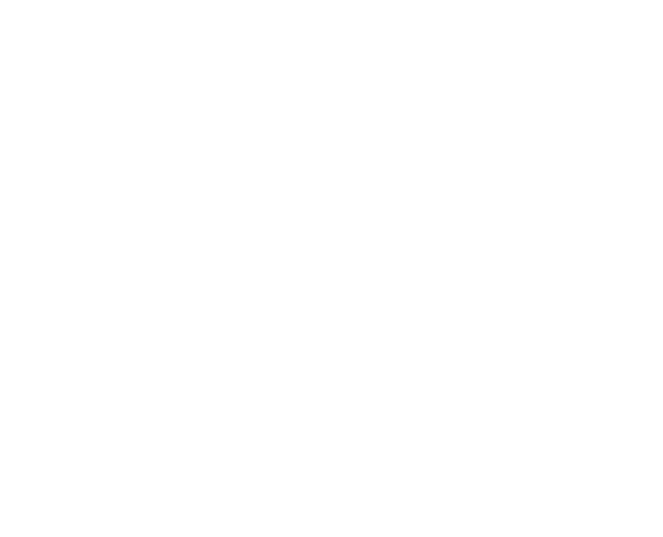
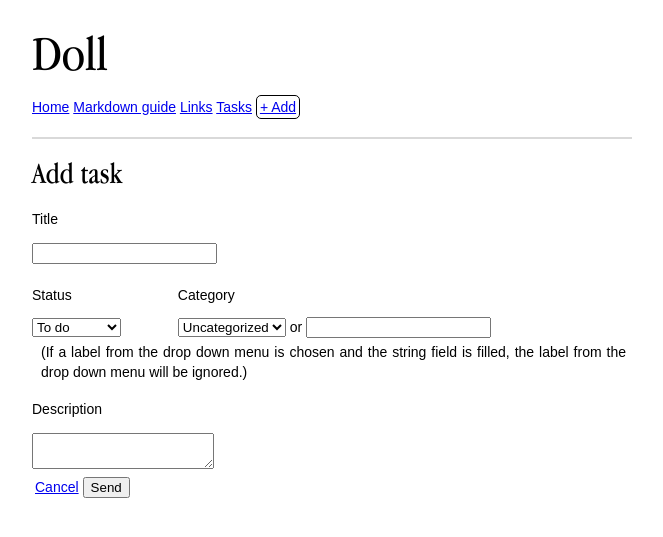
Before and after one commit to Starstaub/doll, a Flask app: page /task_add in a window 1280 px wide. Before the commit the part shown is empty. Shown: the top 537 px of the page, without its empty margins (308-971 px from the left). Run offline with Flask 2, Linux system fonts and the light colour scheme; tables that the repository leaves empty hold one stand-in row (values such as "Sample post").

Commit message:
Worked on tasks

```diff
--- a/app/templates/task_add.html
+++ b/app/templates/task_add.html
@@ -0,0 +1,55 @@
+{% extends "base.html" %}
+
+{% block content %}
+
+<h2>Add task</h2>
+
+<section>
+        {% include '_messages.html' %}
+    </section>
+
+<form action="" method="post">
+
+    {{ form.hidden_tag() }}
+
+    <p class="form_label">{{ form.title.label }}</p>
+    {{ form.title(class_="form_title") }}
+    {% if form.title.errors%}
+        <ul class="errors">
+            {% for error in form.title.errors %}
+                <li>{{ error }}</li>
+            {% endfor %}
+        </ul>
+    {% endif %}
+
+    <table width="100%" style="margin: 10px 0 10px -3px">
+        <tr style="line-height: 8px">
+            <td><p class="form_label">{{ form.status.label }}</p></td>
+            <td><p class="form_label">{{ form.category.label }}</p></td>
+        </tr>
+        <tr>
+            <td>{{ form.status(class="form_selectfield") }}</td>
+            <td>{{ form.category(class="form_selectfield") }}  or {{ form.add_category(class="form_addcategory") }}</td>
+        </tr>
+        <tr>
+            <td colspan="2" style="padding-left: 10px">
+                <span class="note_centered">(If a label from the drop down menu is chosen and the string field is filled,
+                    the label from the drop down menu will be ignored.)</span>
+            </td>
+        </tr>
+    </table>
+
+
+    <p class="form_label">{{ form.description.label }}</p>
+    {{ form.description(class_="form_description") }}
+
+    <table class="table_buttons">
+        <tr>
+            <td><a href="{{ url_for('tasks') }}" class="cancel_button_red">Cancel</a></td>
+            <td>{{ form.submit(class="button_send") }}</td>
+        </tr>
+    </table>
+
+</form>
+
+{% endblock %}
```
Also changed, not shown: app/templates/_tasks.html (+10 -4 lines), app/templates/tasks.html (+6 -1 lines).
